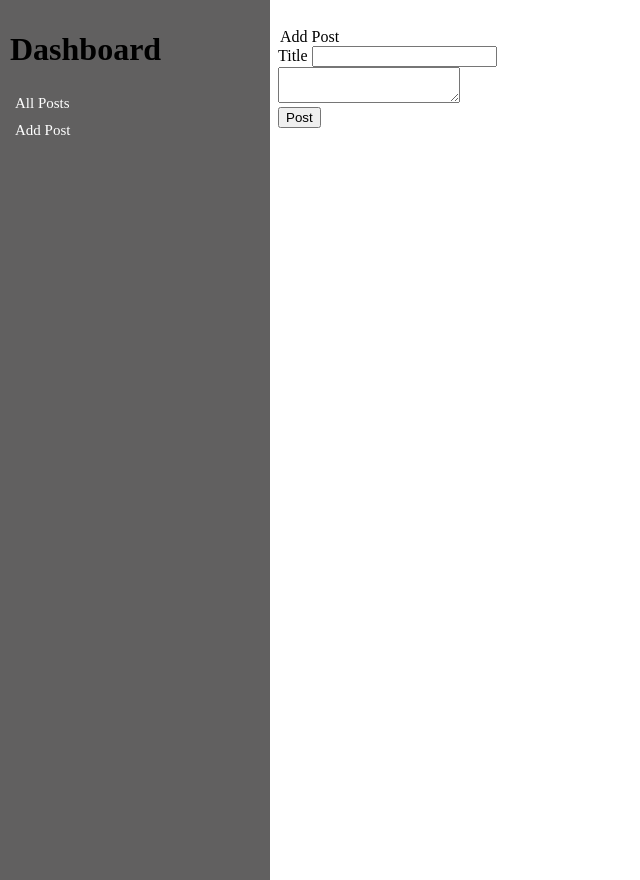
After one commit to deepakkumar00/sic_website, a Flask app: page /add_post in a window 1280 px wide. The commit adds this page. Shown: the whole page, without its empty margins (0-640 px from the left). Run offline with Flask 2, Linux system fonts and the light colour scheme.

Commit message:
added dashboard

```diff
--- a/app.py
+++ b/app.py
@@ -1,8 +1,12 @@
-from flask import Flask, render_template
+from flask import Flask, render_template, url_for
+from forms import PostForm, LoginForm
 
 app = Flask(__name__)
 
+app.config['SECRET_KEY'] = '3543v5af7s5x1c6835a1x168d73xcsk'
+
 @app.route('/')
+@app.route('/home')
 def home():
     title="Home"
     return render_template("home.html", title=title)
@@ -13,7 +17,8 @@ def contact_us():
 
 @app.route('/login')
 def first():
-    return render_template("login.html")
+    form = LoginForm()
+    return render_template("login.html", form=form)
 
 @app.route('/gallery')
 def gallery():
@@ -23,5 +28,16 @@ def gallery():
 def background():
     return render_template('background.html')
 
+
+@app.route('/dashboard')
+def dashboard():
+    return render_template('dashboard.html')
+
+@app.route('/add_post')
+def add_post():
+    form = PostForm()
+    return render_template('add_post.html', form=form)
+
+
 if __name__ == '__main__':
     app.run(debug=True)
--- /dev/null
+++ b/forms.py
@@ -0,0 +1,14 @@
+from flask_wtf import FlaskForm
+from wtforms import StringField, TextAreaField, SubmitField, BooleanField
+from wtforms.validators import DataRequired, Length
+
+class LoginForm(FlaskForm):
+    username = StringField('Username', validators=[DataRequired(), Length(min=4, max=20)])
+    password = StringField('Password', validators=[DataRequired()])
+    remember = BooleanField('Remember Me')
+    submit = SubmitField('Login')
+
+class PostForm(FlaskForm):
+    title = StringField('Title', validators=[DataRequired()])
+    content = TextAreaField('', validators=[DataRequired()])
+    submit = SubmitField('Post')
--- /dev/null
+++ b/static/css/dashboard.css
@@ -0,0 +1,24 @@
+.sidenav{
+    height: 100%;
+    width: 250px;
+    position: fixed;
+    z-index: 1;
+    top: 0;
+    left: 0;
+    background-color: rgb(97, 96, 96);
+    overflow-x: hidden;
+    padding: 10px;
+}
+
+.sidenav a {
+    text-decoration: none;
+    font-size: 15px;
+    color: #ffffff;
+    display: block;
+    padding: 5px;
+  }
+
+.main{
+    margin-left: 250px;
+    padding: 20px;
+}
--- /dev/null
+++ b/templates/add_post.html
@@ -0,0 +1,20 @@
+{% extends 'dashboard.html' %}
+
+{% block content %}
+
+    <div>
+        <form action="" method="post">
+            <legend>Add Post</legend>
+            {{ form.hidden_tag() }}
+            <div>
+                {{ form.title.label }}
+                {{ form.title }}
+            </div>
+            <div>
+                {{ form.content }}
+            </div>
+            {{ form.submit }}
+        </form>
+    </div>
+
+{% endblock content %}
--- /dev/null
+++ b/templates/dashboard.html
@@ -0,0 +1,24 @@
+<!DOCTYPE html>
+<html lang="en">
+<head>
+    <meta charset="UTF-8">
+    <meta name="viewport" content="width=device-width, initial-scale=1.0">
+
+    <link rel="shortcut icon" href="{{ url_for('static', filename='images/logo.png') }}" type="image/x-icon">
+    <link rel="stylesheet" href="{{ url_for('static', filename='css/dashboard.css') }}">
+    <title>Dashboard-Home</title>
+</head>
+<body>
+
+    <div class="sidenav" id="sidenav">
+        <h1>Dashboard</h1>
+        <a href="#">All Posts</a>
+        <a href="{{ url_for('add_post') }}">Add Post</a>
+    </div>
+
+    <div class="main" id="main">
+        {% block content %}{% endblock content %}
+    </div>
+
+</body>
+</html>
```
Also changed, not shown: templates/layout.html (+15 -13 lines), templates/login.html (+9 -10 lines).
